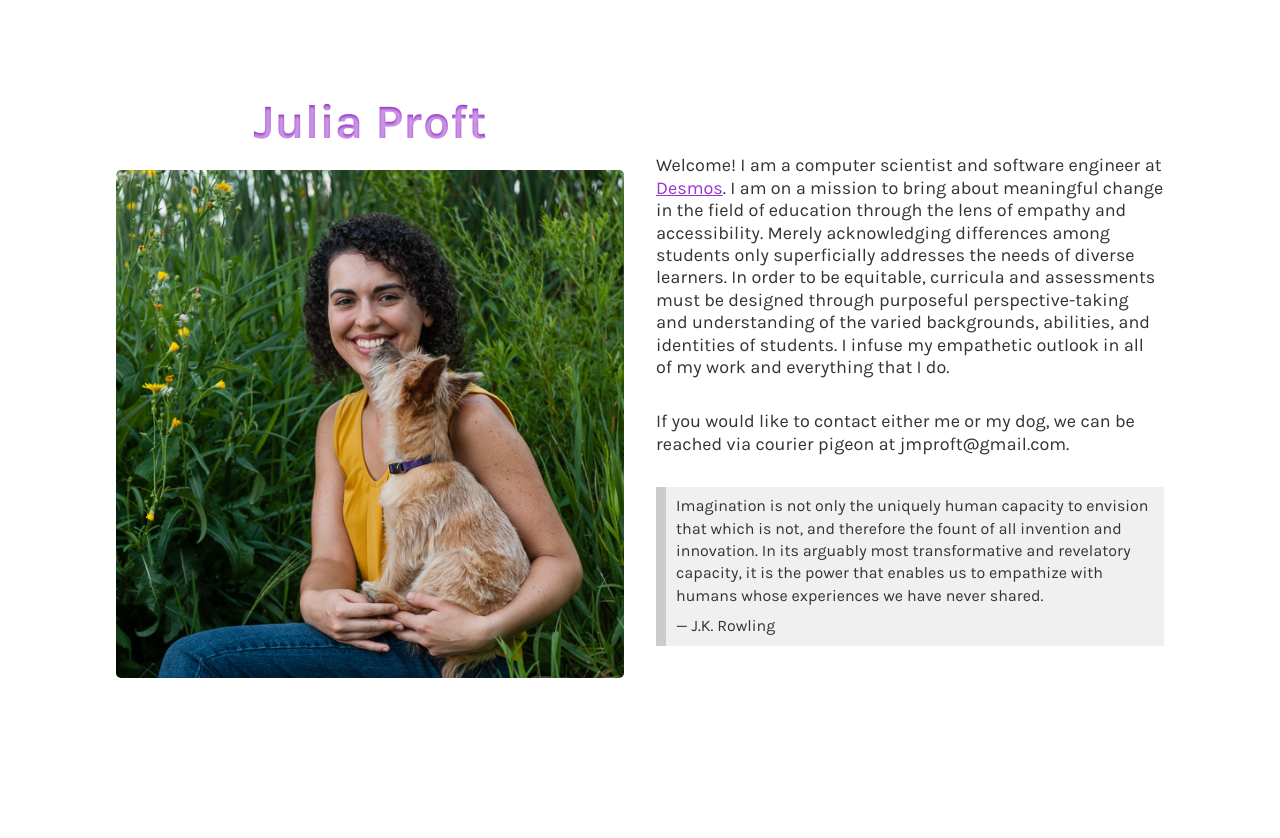
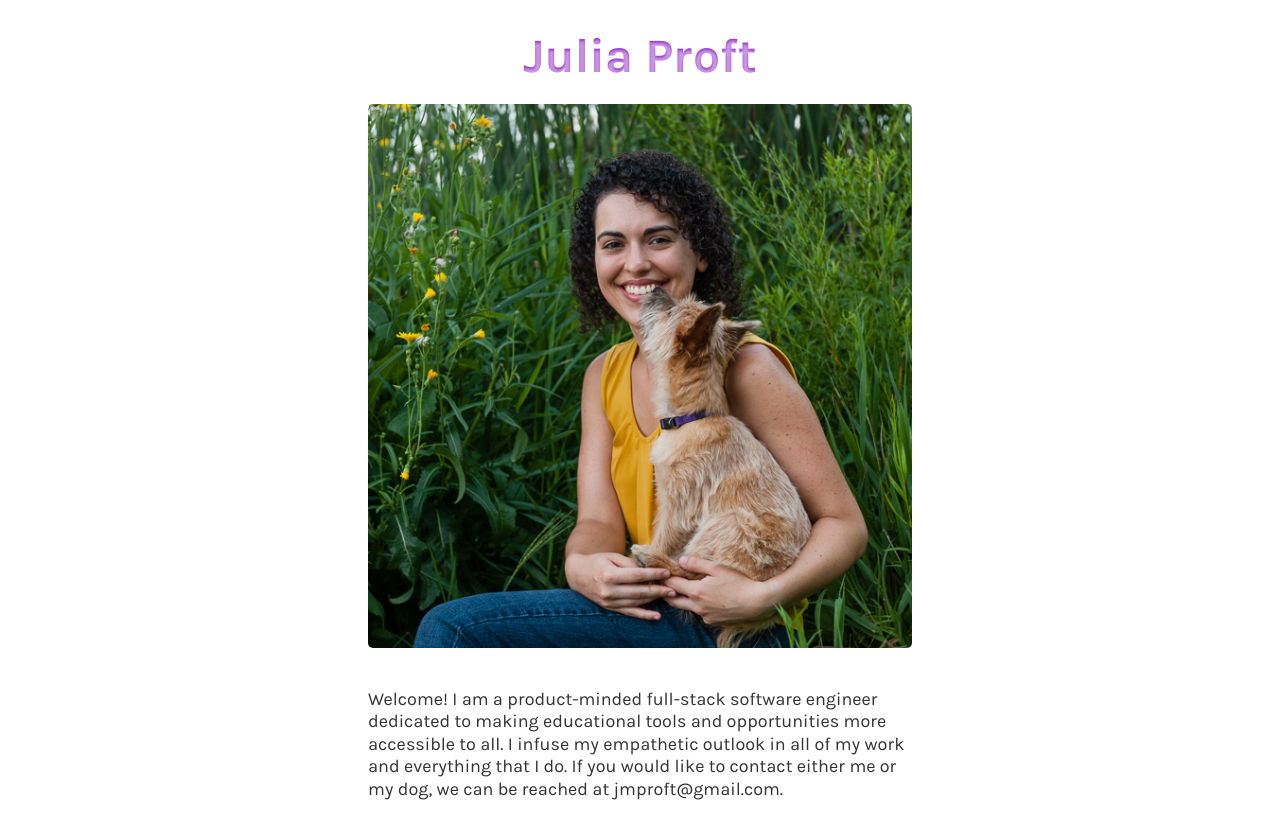
Before and after one commit to jproft/jproft.github.io, a plain HTML site: page index.html in a window 1280 px wide. Before the commit the page ends 800 px from the top, so only its background shows below. Drawn offline with Linux system fonts and the light colour scheme.

Commit message:
Update website content

```diff
--- a/css/styles.css
+++ b/css/styles.css
@@ -30,7 +30,7 @@ h1 {
 }
 
 main {
-  max-width: 67.5rem;
+  max-width: 36rem;
   margin: auto;
   padding: 2rem;
   display: flex;
@@ -56,22 +56,6 @@ div {
 p {
   font-size: 1.125rem;
   margin: 1rem 0;
-}
-
-blockquote {
-  background: #f0f0f0;
-  border-left: 0.625rem solid #ccc;
-  margin: 1rem 0;
-  padding: 0.5rem 0.625rem;
-}
-
-blockquote p {
-  display: inline;
-  font-size: 1rem;
-}
-
-blockquote footer {
-  margin-top: 0.5rem;
 }
 
 span span:before {
--- a/index.html
+++ b/index.html
@@ -15,12 +15,7 @@
         <img src="/img/julia_and_brandy.jpg" title="Julia and canine companion Brandy. Photo credit: Mountain Dog Photography" alt="Photo of Julia and canine companion Brandy" />
       </div>
       <div>
-        <p>Welcome! I am a computer scientist and software engineer at <a href="https://www.desmos.com/" target="_blank">Desmos</a>. I am on a mission to bring about meaningful change in the field of education through the lens of empathy and accessibility. Merely acknowledging differences among students only superficially addresses the needs of diverse learners. In order to be equitable, curricula and assessments must be designed through purposeful perspective-taking and understanding of the varied backgrounds, abilities, and identities of students. I infuse my empathetic outlook in all of my work and everything that I do.</p>
-        <p>If you would like to contact either me or my dog, we can be reached via courier pigeon at <span>jmproft<span aria-label="at"></span>gmail.com</span>.</p>
-        <blockquote cite="https://news.harvard.edu/gazette/story/2008/06/text-of-j-k-rowling-speech/">
-          <p>Imagination is not only the uniquely human capacity to envision that which is not, and therefore the fount of all invention and innovation. In its arguably most transformative and revelatory capacity, it is the power that enables us to empathize with humans whose experiences we have never shared.</p>
-          <footer>&mdash; J.K. Rowling</footer>
-        </blockquote>
+        <p>Welcome! I am a product-minded full-stack software engineer dedicated to making educational tools and opportunities more accessible to all. I infuse my empathetic outlook in all of my work and everything that I do. If you would like to contact either me or my dog, we can be reached at <span>jmproft<span aria-label="at"></span>gmail.com</span>.</p>
       </div>
     </main>
   </body>
```
